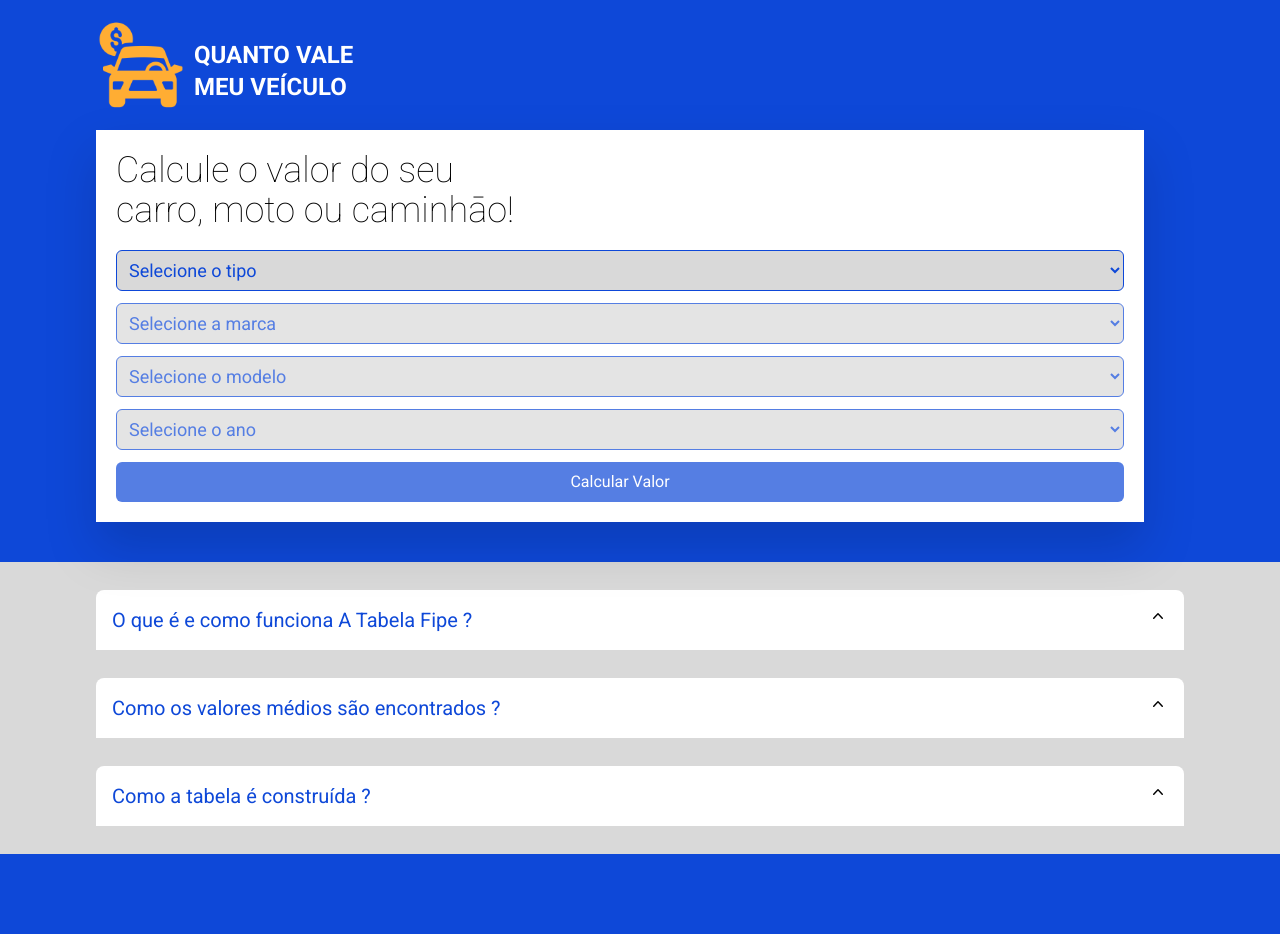
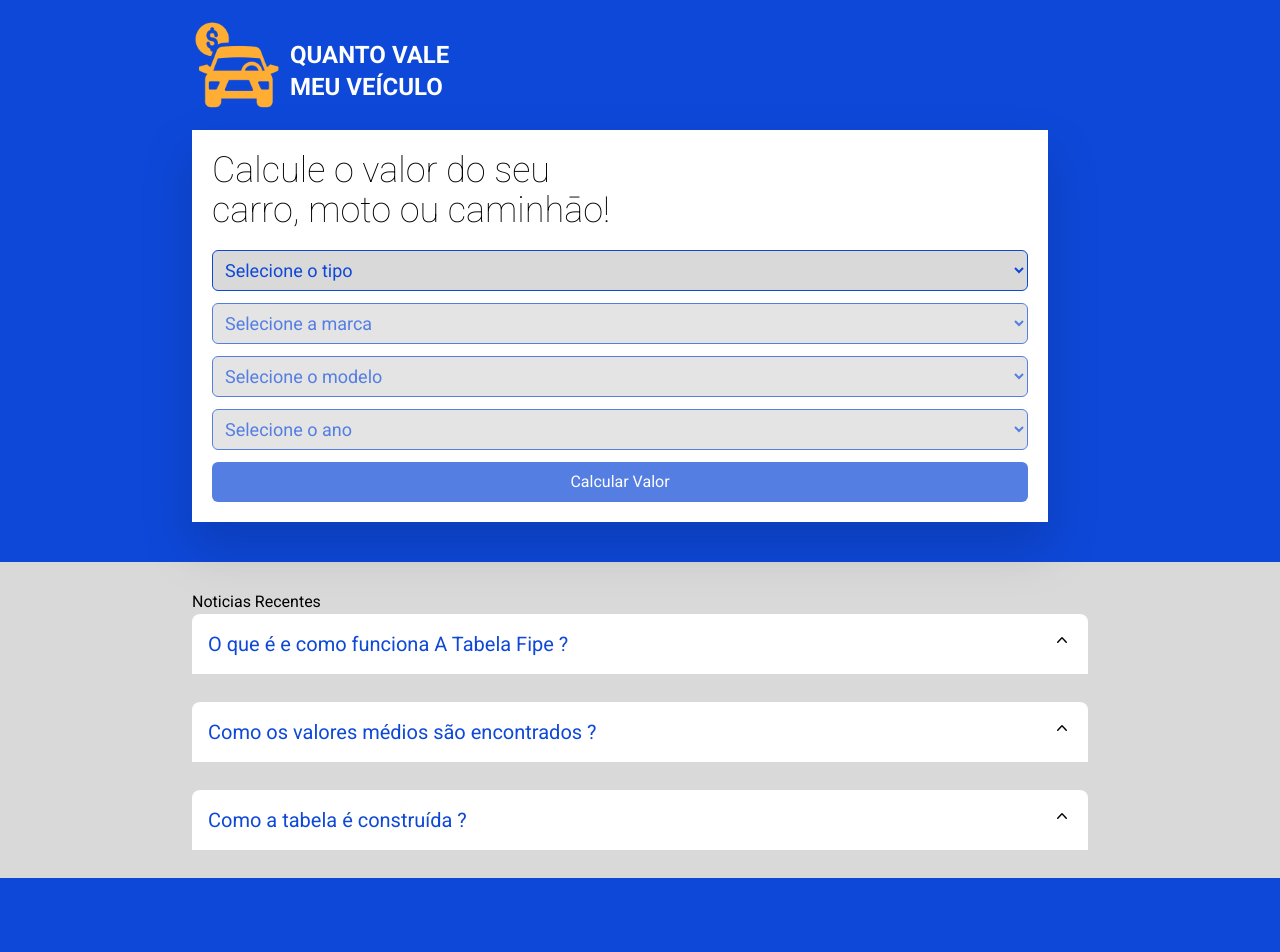
Before and after one commit to RyanMelo/quantoValeMeuVeiculo, a React (Vite) app: page / in a window 1280 px wide. Shown: the top 952 px of the page. Built offline with nearby package versions, Linux system fonts and the light colour scheme.

Commit message:
firebase config

```diff
--- a/package.json
+++ b/package.json
@@ -11,6 +11,7 @@
   "dependencies": {
     "@headlessui/react": "^1.7.7",
     "@heroicons/react": "^2.0.13",
+    "firebase": "^9.17.1",
     "heroicons": "^2.0.13",
     "react": "^18.2.0",
     "react-dom": "^18.2.0",
--- a/src/components/faq.tsx
+++ b/src/components/faq.tsx
@@ -4,7 +4,7 @@ import { ChevronUpIcon } from '@heroicons/react/20/solid';
 export function Faq() {
     return(
         <>
-            <div>
+            <div className=''>
                 <Disclosure>
                     {({ open }) => (
                         <>
--- a/src/components/index.tsx
+++ b/src/components/index.tsx
@@ -1 +1,2 @@
 export * from './faq'
+export * from './recentNews'
--- /dev/null
+++ b/src/components/recentNews.tsx
@@ -0,0 +1,7 @@
+export function RecentNews() {
+    return(
+        <>
+            <h1>Noticias Recentes</h1>
+        </>
+    );
+}
--- a/src/pages/homePage/home.tsx
+++ b/src/pages/homePage/home.tsx
@@ -1,4 +1,4 @@
-import { Faq } from "components";
+import { Faq, RecentNews } from "components";
 import { useEffect, useState } from "react";
 import Loading from "react-loading";
 import ReactLoading from 'react-loading';
@@ -58,7 +58,7 @@ export function Home() {
             const url = `https://parallelum.com.br/fipe/api/v1/${selectTipo}/marcas/${selectMarca}/modelos/${selectModelo}/anos/${selectAno}`;
             const data = await fetch(url).then(res => res.json())
             setResultApi(data);
-            console.log(url)
+            // console.log(url)
 
         } catch (error) {
             console.error(error);
@@ -69,19 +69,19 @@ export function Home() {
     async function getMarcas() {
         const data = await fetch(marcas, {method: 'GET'}).then(res => res.json())
         setListMarcas(data)
-        console.log(data)
+        // console.log(data)
     }
 
     async function getModelos() {
         const data = await fetch(modelos, {method: 'GET'}).then(res => res.json())
         setListModelos(data.modelos)
-        console.log(data.modelos)
+        // console.log(data.modelos)
     }
 
     async function getAnos() {
         const data = await fetch(anos, {method: 'GET'}).then(res => res.json())
         setListAnos(data)
-        console.log(data)
+        // console.log(data)
     }
 
     useEffect(() => {
@@ -104,7 +104,7 @@ export function Home() {
 
     return(
         <>
-            <div className="bg-primary-color py-5 lg:px-24 px-5 w-full">
+            <div className="bg-primary-color py-5 lg:px-24 xl:px-48 px-5 w-full">
                     <div className="flex flex-row items-center">
                         <img src="./assets/images/car-logo.svg" alt="car-logo" className="w-[90px]"/>
                         <span className="text-2xl font-semibold text-white mt-3 ml-2">QUANTO VALE <br /> MEU VEÍCULO</span>
@@ -197,11 +197,12 @@ export function Home() {
                     </div>
             </div>
 
-            <div className="bg-secondary-color py-7 lg:px-24 px-5 w-full">
+            <div className="bg-secondary-color py-7 lg:px-24 xl:px-48 px-5 w-full">
+                <RecentNews/>
                 <Faq/>
             </div>
 
-            <footer className="bg-primary-color flex items-center justify-center py-10">
+            <footer className="bg-primary-color flex items-center justify-center py-10 xl:px-48">
             </footer>
         </>
     );
--- /dev/null
+++ b/src/services/firebase.ts
@@ -0,0 +1,21 @@
+// Import the functions you need from the SDKs you need
+import { initializeApp } from "firebase/app";
+import { getAnalytics } from "firebase/analytics";
+// TODO: Add SDKs for Firebase products that you want to use
+// https://firebase.google.com/docs/web/setup#available-libraries
+
+// Your web app's Firebase configuration
+// For Firebase JS SDK v7.20.0 and later, measurementId is optional
+const firebaseConfig = {
+  apiKey: "AIzaSyBHOmngMexhmMRZ1gMNk8cE9eR22gj8dfk",
+  authDomain: "quantovelemeuveiculo.firebaseapp.com",
+  projectId: "quantovelemeuveiculo",
+  storageBucket: "quantovelemeuveiculo.appspot.com",
+  messagingSenderId: "973971011819",
+  appId: "1:973971011819:web:221663c349a4624984a6ae",
+  measurementId: "G-1KL71WMPRM"
+};
+
+// Initialize Firebase
+const app = initializeApp(firebaseConfig);
+const analytics = getAnalytics(app);
```
Also changed, not shown: 1 other file (tests, documents, lock files or other folders). Lines whose indentation alone changed are shown as unchanged.
